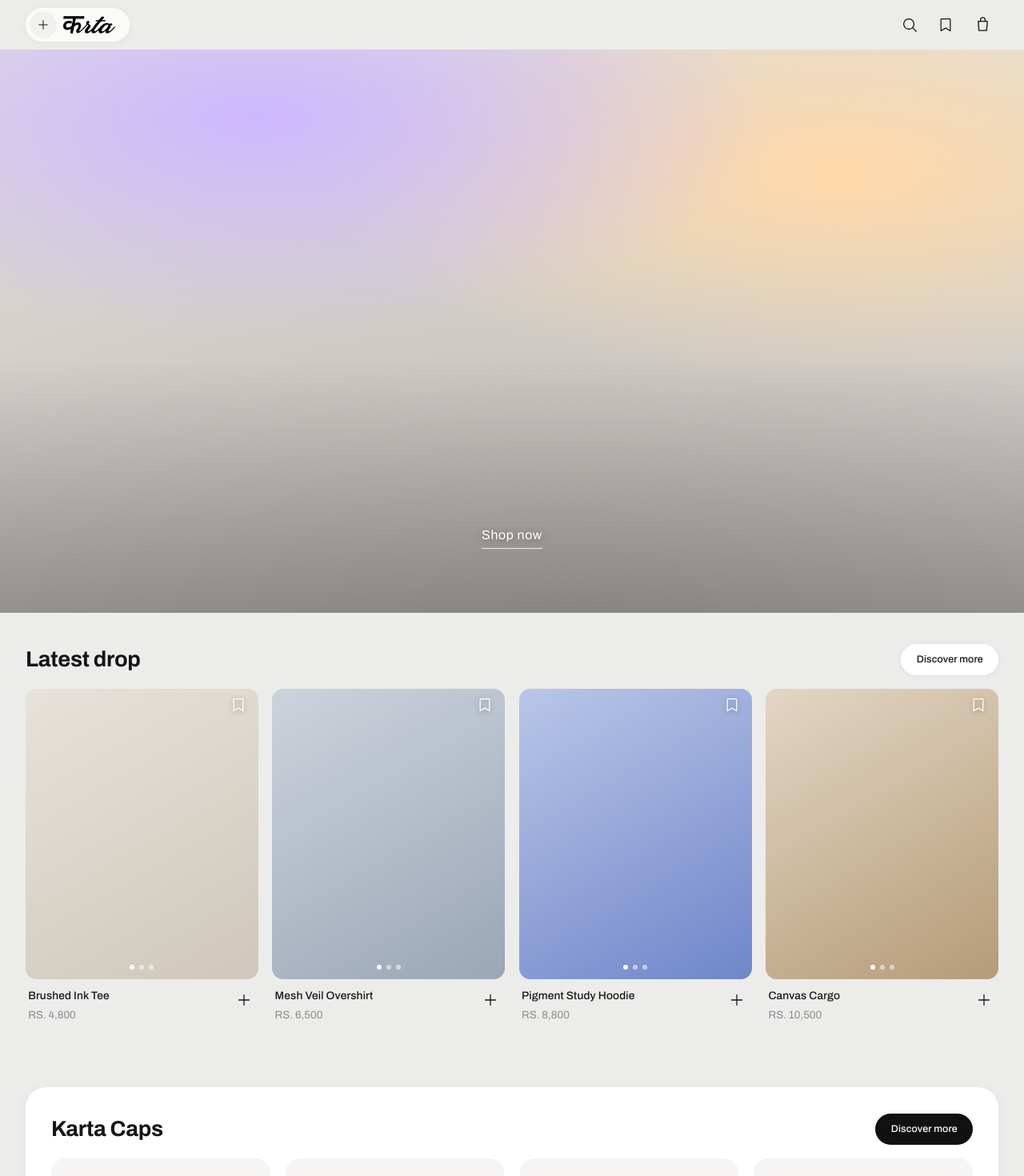
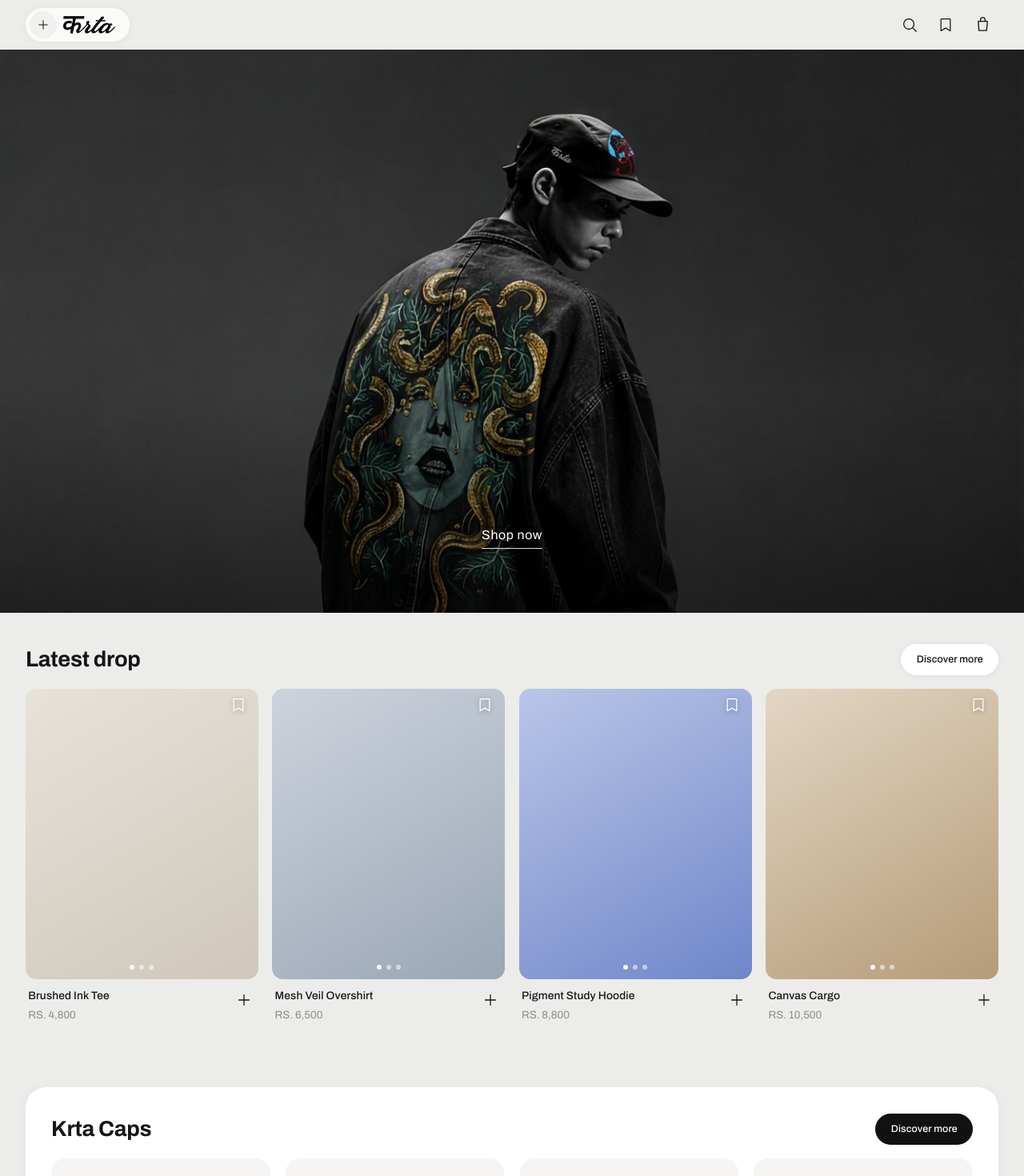
Before and after one commit to 3v8lmortyl-max/Karta-Website, a Next.js app: page / in a window 1280 px wide. Shown: the top 1470 px of the page at 80% size. Built offline with nearby package versions, Linux system fonts and the light colour scheme.

Commit message:
Logo in loader, krta spelling, hero photo
- Loading screen now shows the official krta logo mark
- Brand name corrected from Karta to krta across UI text/metadata
- Homepage hero now uses the provided product photo (web-optimized)

```diff
--- a/app/globals.css
+++ b/app/globals.css
@@ -80,11 +80,9 @@
 
 /* ---------- Hero ---------- */
 .hero { position: relative; width: 100%; min-height: 88vh; display: flex; align-items: flex-end; justify-content: center; overflow: hidden; background: #c9c9c7; }
-.hero-bg { position: absolute; inset: 0; background:
-  radial-gradient(120% 90% at 25% 12%, #cdb8ff 0%, transparent 42%),
-  radial-gradient(120% 90% at 82% 22%, #ffd9a8 0%, transparent 42%),
-  radial-gradient(150% 130% at 55% 105%, #b9b6b1 0%, #d4d2cd 55%, #e7e5e0 100%); }
-.hero::after { content: ''; position: absolute; inset: 0; background: linear-gradient(to top, rgba(0,0,0,.28), transparent 45%); }
+.hero-bg { position: absolute; inset: 0; background-image: url('/hero.jpg');
+  background-size: cover; background-position: center 18%; background-repeat: no-repeat; }
+.hero::after { content: ''; position: absolute; inset: 0; background: linear-gradient(to top, rgba(0,0,0,.45), rgba(0,0,0,0) 40%); }
 .hero-content { position: relative; z-index: 2; text-align: center; padding-bottom: clamp(2.6rem, 7vw, 5rem); }
 .hero-cta { display: inline-block; color: #fff; font-size: 1rem; letter-spacing: 0.04em; padding-bottom: 4px;
   border-bottom: 1px solid rgba(255,255,255,.85); text-shadow: 0 1px 10px rgba(0,0,0,.35); }
@@ -221,6 +219,7 @@
 .loader { position: fixed; inset: 0; z-index: 200; background: var(--bg); display: flex; align-items: center; justify-content: center; opacity: 1; transition: opacity .6s ease; }
 .loader-hide { opacity: 0; pointer-events: none; }
 .loader-inner { display: flex; flex-direction: column; align-items: center; gap: 1.4rem; }
+.loader-logo-img { height: 46px; width: auto; animation: loaderIn .9s cubic-bezier(.16,1,.3,1) both; }
 .loader-word { font-weight: 800; font-size: clamp(1.7rem, 6vw, 2.3rem); letter-spacing: 0.3em; text-transform: uppercase; color: var(--ink); padding-left: 0.3em; animation: loaderIn .9s cubic-bezier(.16,1,.3,1) both; }
 .loader-bar { width: 130px; height: 1px; background: #cfcdc8; position: relative; overflow: hidden; }
 .loader-bar span { position: absolute; top: 0; bottom: 0; left: -40%; width: 40%; background: var(--ink); animation: loaderBar 1.15s ease-in-out infinite; }
--- a/app/layout.js
+++ b/app/layout.js
@@ -12,9 +12,9 @@
 const pinyon = Pinyon_Script({ subsets: ['latin'], weight: '400', variable: '--font-script', display: 'swap' });
 
 export const metadata = {
-  title: 'Karta — Wear Art, Wear Karta',
-  description: 'Karta is a wearable-art streetwear label. Hand-finished pieces on premium fabric, shipped across India.',
-  openGraph: { title: 'Karta — Wear Art, Wear Karta', description: 'Hand-finished wearable-art streetwear on premium fabric.', type: 'website' },
+  title: 'Krta — Wear Art, Wear Krta',
+  description: 'Krta is a wearable-art streetwear label. Hand-finished pieces on premium fabric, shipped across India.',
+  openGraph: { title: 'Krta — Wear Art, Wear Krta', description: 'Hand-finished wearable-art streetwear on premium fabric.', type: 'website' },
 };
 
 export const viewport = { width: 'device-width', initialScale: 1, viewportFit: 'cover', themeColor: '#ececea' };
--- a/app/page.js
+++ b/app/page.js
@@ -54,7 +54,7 @@
   const newArrivals = products.filter((p) => p.collection === 'New Arrivals');
   const bestSellers = products.filter((p) => p.collection === 'Best Sellers');
   const limited = products.filter((p) => p.collection === 'Limited Edition');
-  const caps = products; // placeholder set for the "Karta Caps" carousel
+  const caps = products; // placeholder set for the "Krta Caps" carousel
 
   return (
     <>
@@ -63,7 +63,7 @@
       <ProductGrid title="Latest drop" discoverHref="/shop?collection=new-arrivals" dark={false}
         items={[...newArrivals, ...bestSellers].slice(0, 4)} />
 
-      <CapsCard title="Karta Caps" discoverHref="/shop?q=Cap" items={caps} />
+      <CapsCard title="Krta Caps" discoverHref="/shop?q=Cap" items={caps} />
 
       <CollectionTiles />
 
@@ -76,7 +76,7 @@
 
       <footer className="footer">
         <div className="container">
-          <div className="footer-script">Karta</div>
+          <div className="footer-script">krta</div>
 
           <div className="footer-grid">
             <div className="footer-colset">
@@ -93,7 +93,7 @@
             </div>
 
             <div className="footer-col">
-              <h4>We are Karta</h4>
+              <h4>We are Krta</h4>
               {FOOTER.brand.map((l) => <Link key={l.label} href={l.href}>{l.label}</Link>)}
             </div>
           </div>
@@ -104,11 +104,11 @@
               <path d="M30 56 L42 44 L132 44 L120 56 Z" fill="#fbfbfa" stroke="#d8d6d1" strokeWidth="1.5"/>
               <path d="M120 56 L132 44 L132 174 L120 174 Z" fill="#eeece8" stroke="#d8d6d1" strokeWidth="1.5"/>
               <path d="M58 50 q17 22 34 0" fill="none" stroke="#cfcdc8" strokeWidth="2"/>
-              <text x="70" y="125" textAnchor="middle" fontFamily="Archivo, sans-serif" fontWeight="800" fontSize="15" letterSpacing="2" fill="#1a1a1a">KARTA</text>
+              <text x="70" y="125" textAnchor="middle" fontFamily="Archivo, sans-serif" fontWeight="800" fontSize="15" letterSpacing="2" fill="#1a1a1a">KRTA</text>
             </svg>
           </div>
 
-          <div className="footer-copy">© 2026 Karta Retail Private Limited, all rights reserved</div>
+          <div className="footer-copy">© 2026 Krta Retail Private Limited, all rights reserved</div>
         </div>
       </footer>
     </>
--- a/components/BrandStory.js
+++ b/components/BrandStory.js
@@ -7,9 +7,9 @@
   return (
     <section className="section brandstory">
       <div className="container brandstory-inner">
-        <h2>Karta — Wearable Art, Hand-Finished in India</h2>
+        <h2>Krta — Wearable Art, Hand-Finished in India</h2>
         <p>
-          Karta is a wearable-art label built on a simple idea: clothing can carry the soul of a piece of art.
+          Krta is a wearable-art label built on a simple idea: clothing can carry the soul of a piece of art.
           Every garment begins as a blank canvas and is finished by hand — pigment washes, gestural brushwork,
           and considered detailing on premium fabric. The result is streetwear with the unpredictability and
           presence of an original work.
@@ -30,7 +30,7 @@
             </p>
             <h3>A studio, not a factory</h3>
             <p>
-              Karta is an independent studio rooted in India and shipping nationwide. We move at the pace of the
+              Krta is an independent studio rooted in India and shipping nationwide. We move at the pace of the
               work — releasing drops when they’re ready, not when a calendar says so.
             </p>
           </>
--- a/components/Header.js
+++ b/components/Header.js
@@ -14,8 +14,8 @@
       <div className="header-inner">
         <div className="header-pill">
           <button className="pill-btn" onClick={openMenu} aria-label="Open menu"><PlusIcon size={18} /></button>
-          <Link href="/" className="header-logo" aria-label="Karta home">
-            <Image src="/karta-logo-mark.png" alt="Karta" width={441} height={148} priority className="header-logo-img" />
+          <Link href="/" className="header-logo" aria-label="Krta home">
+            <Image src="/karta-logo-mark.png" alt="Krta" width={441} height={148} priority className="header-logo-img" />
           </Link>
         </div>
         <div className="header-right">
--- a/components/Loader.js
+++ b/components/Loader.js
@@ -1,6 +1,7 @@
 'use client';
 
 import { useEffect, useState } from 'react';
+import Image from 'next/image';
 
 export default function Loader() {
   const [done, setDone] = useState(false);
@@ -34,9 +35,9 @@
   return (
     <div className={`loader ${done ? 'loader-hide' : ''}`} aria-hidden={done} role="status" aria-label="Loading">
       <div className="loader-inner">
-        <span className="loader-word">Karta</span>
+        <Image src="/karta-logo-mark.png" alt="krta" width={441} height={148} priority className="loader-logo-img" />
         <div className="loader-bar"><span /></div>
-        <p className="loader-tag">Wear Art. Wear Karta.</p>
+        <p className="loader-tag">Wear Art. Wear Krta.</p>
       </div>
     </div>
   );
--- a/components/MenuDrawer.js
+++ b/components/MenuDrawer.js
@@ -80,7 +80,7 @@
             </div>
 
             <div className="menu-foot">
-              <p className="menu-tag">Wear Art. Wear Karta.</p>
+              <p className="menu-tag">Wear Art. Wear Krta.</p>
             </div>
           </motion.aside>
         </>
```
Also changed, not shown: public/hero.jpg (added).
